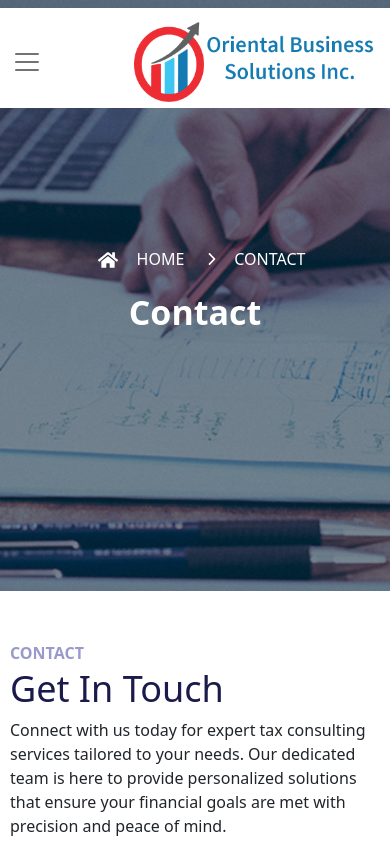
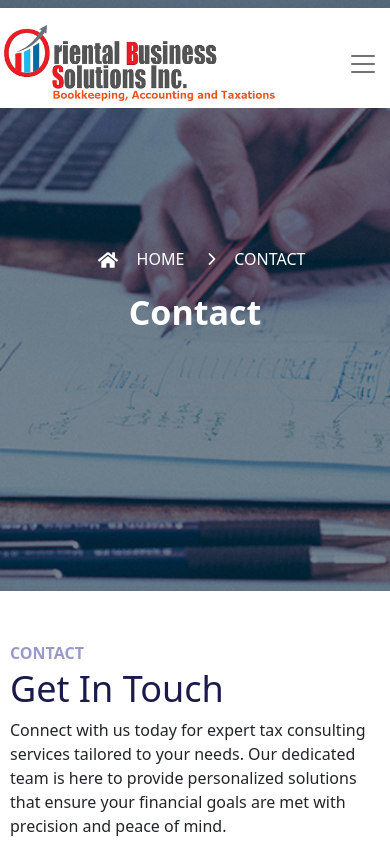
Before and after one commit to manojkumarm2/Oriental-Business-Solution, a React (Create React App) app: page /contact in a window 390 px wide. Shown: the top 844 px of the page. Built offline with nearby package versions, Linux system fonts and the light colour scheme.

Commit message:
Updated the nav-logo and made responsive changes

```diff
--- a/src/components/Common/Navbar.jsx
+++ b/src/components/Common/Navbar.jsx
@@ -1,5 +1,5 @@
 import { Link } from 'react-router-dom';
-import Logo from '../../Assets/obs_logo.png';
+import Logo from '../../Assets/nav-logo.png';
 import { useRef } from 'react';
 
 const Navbar = () => {
@@ -60,7 +60,7 @@ const Navbar = () => {
                         height: '100px'
                     }}
                 >
-                    <div className="container-fluid flex-row-reverse d-flex justify-content-between navbar_tab_container m-0 p-0 ">
+                    <div className="container-fluid d-flex justify-content-between navbar_tab_container m-0 p-0 ">
 
                     <Link
                             className="navbar-brand"
@@ -71,8 +71,8 @@ const Navbar = () => {
                                 className="align-text-top"
                                 alt='OBS_logo'
                                 style={{
-                                    width: '240px',
-                                    height: '80px'
+                                    width: '280px',
+                                    height: '85px'
                                 }}
                             />
                         </Link>
--- a/src/components/Contact/contact.css
+++ b/src/components/Contact/contact.css
@@ -121,10 +121,19 @@
     display: flex;
     align-items: flex-start;
     margin-top: 20px;
+    img {
+        display: none;
+    }
 }
 
 .contact-details .logo {
     margin-right: 20px;
+}
+
+@media(min-width:768px) {
+    .contact-details img {
+        display: block;
+    }
 }
 
 .contact-details .contact-items {
```
Also changed, not shown: src/Assets/nav-logo.png (added).
